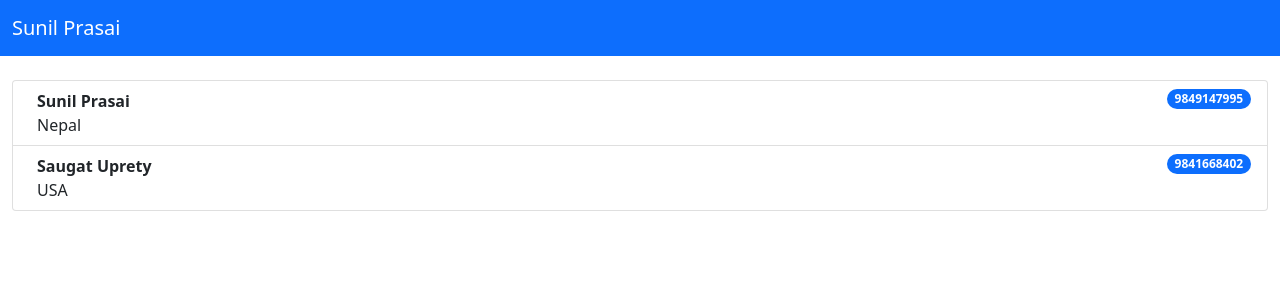
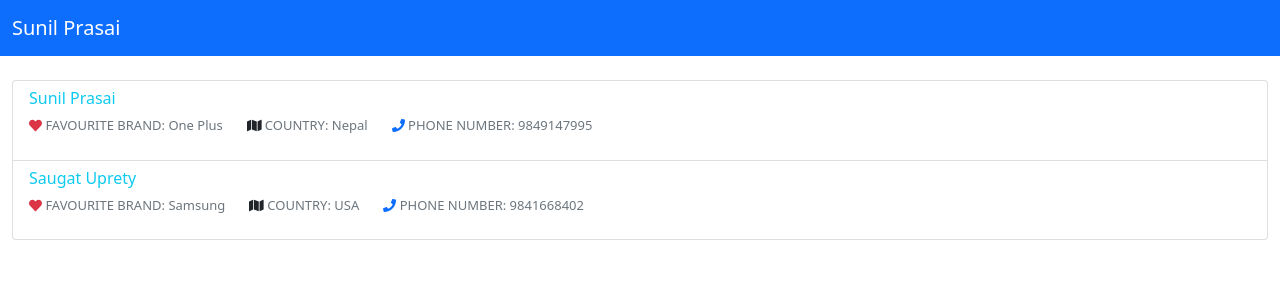
Before and after one commit to sunpra1/introcept-assignment, a React (Create React App) app: page / in a window 1280 px wide. Shown: the top 300 px of the page. Built offline with nearby package versions, Linux system fonts and the light colour scheme.

Commit message:
List items UI improved

```diff
--- a/src/components/pages/Home/ListItem.js
+++ b/src/components/pages/Home/ListItem.js
@@ -1,16 +1,19 @@
 import React from 'react';
+import { FontAwesomeIcon } from '@fortawesome/react-fontawesome';
+import { faHeart, faMap, faPhone } from '@fortawesome/free-solid-svg-icons';
 
 export default function ListItem(props) {
 
     const { value } = props;
 
     return (
-        <li className="list-group-item d-flex justify-content-between align-items-start">
-            <div className="ms-2 me-auto">
-                <div className="fw-bold">{value.name}</div>
-                {value.country}
-            </div>
-            <span className="badge bg-primary rounded-pill">{value.phoneNumber}</span>
+        <li className="list-group-item">
+            <h6 className="text-info">{value.name}</h6>
+            <p className="text-secondary" style={{ fontSize: "13px" }}>
+                <span className="text-danger"><FontAwesomeIcon icon={faHeart} /></span> FAVOURITE BRAND: {value.favouritePhoneBrand}
+                <span className="text-dark ms-4"><FontAwesomeIcon icon={faMap} /></span> COUNTRY: {value.country}
+                <span className="text-primary ms-4"><FontAwesomeIcon icon={faPhone} /></span> PHONE NUMBER: {value.phoneNumber}
+            </p>
         </li>
     );
 }
```
